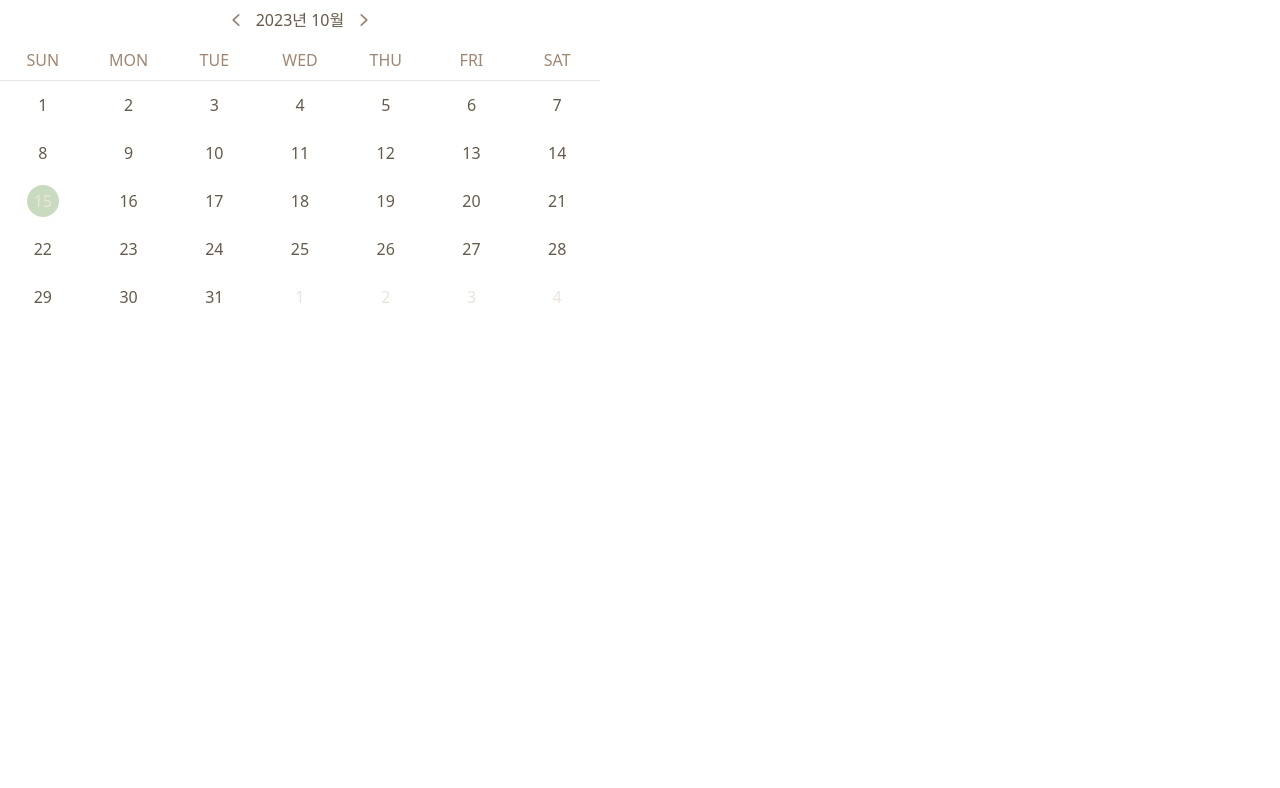
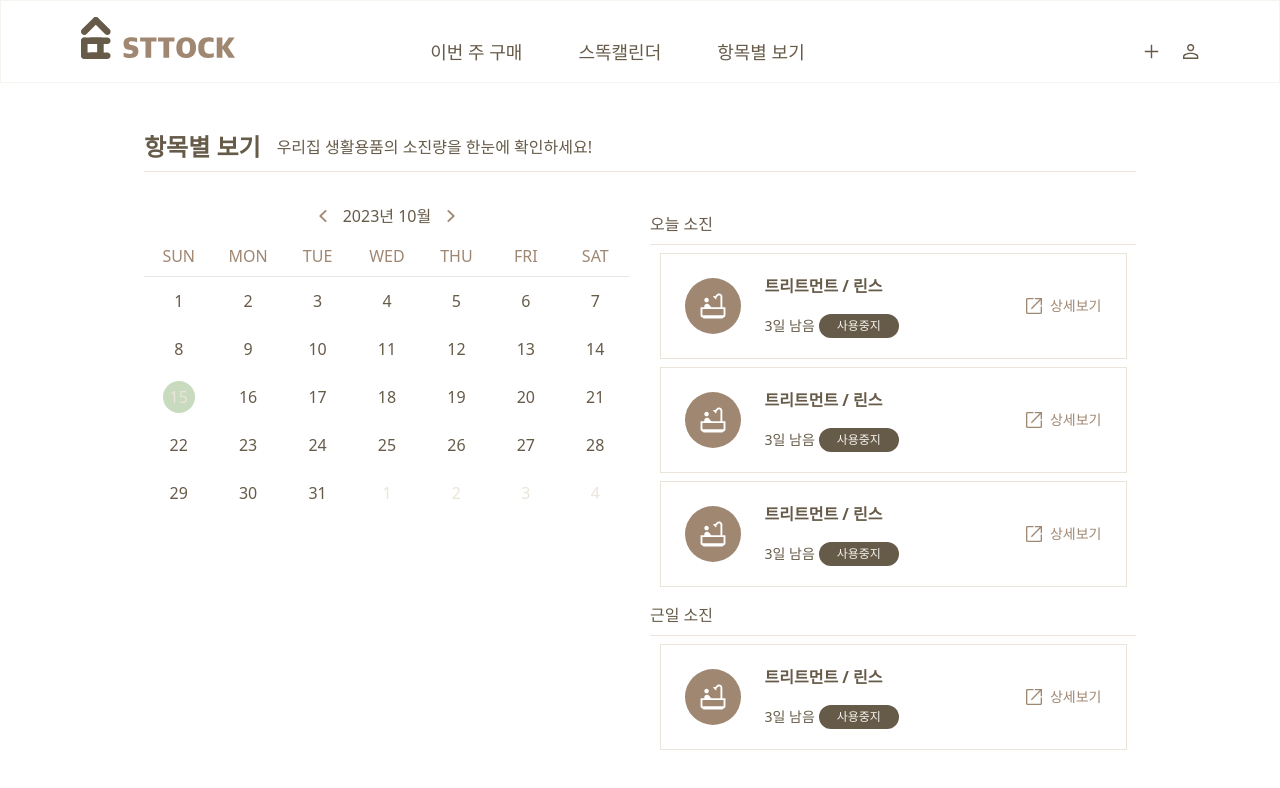
Before and after one commit to Team-Sttock/FE, a Next.js app: page /calendar in a window 1280 px wide. Shown: the top 788 px of the page. Built offline with nearby package versions, Linux system fonts and the light colour scheme.

Commit message:
feat : 캘린더 페이지 구현

```diff
--- /dev/null
+++ b/features/products/components/CalendarItem.tsx
@@ -0,0 +1,54 @@
+import Link from 'next/link'
+
+import { State, StateLabel } from '@/features/common/components/StateLabel'
+export default function CalendarItem() {
+  const product = {
+    id: 1,
+    name: '트리트먼트 / 린스',
+    categoryIcon: '/icons/bath-icon.svg',
+    remainDays: 3,
+  }
+  return (
+    <div className="w-full max-w-[467px] h-fit flex items-center border border-beige py-5 px-6">
+      <div className="flex flex-col justify-between items-center">
+        <img
+          src={product.categoryIcon}
+          alt={product.categoryIcon}
+          className="w-14 h-14 mr-6"
+        />
+      </div>
+      <div className="flex-1 min-w-[140px] flex flex-col justify-between items-start gap-4">
+        <h3 className="mr-3 flex-1 text-dark-brown font-bold">
+          {product.name}
+        </h3>
+        <div className="flex-1 flex items-center  w-full">
+          <span className="text-dark-brown text-center text-sm ">
+            {product.remainDays}일 남음
+          </span>
+          <StateLabel state={State.STOP} />
+        </div>
+      </div>
+
+      <div className="flex justify-center items-center">
+        <GoToDetailButton />
+      </div>
+    </div>
+  )
+}
+
+const GoToDetailButton = () => {
+  return (
+    <>
+      <Link href="/detail/[id]" as="/detail/1" passHref>
+        <button className="flex flex-row items-center justify-center space-x-2 ">
+          <img
+            src="/icons/goto.svg"
+            alt="goto"
+            className="w-4 h-4 object-cover"
+          />
+          <span className="text-light-brown text-sm">상세보기</span>
+        </button>
+      </Link>
+    </>
+  )
+}
--- a/pages/calendar.tsx
+++ b/pages/calendar.tsx
@@ -1,13 +1,80 @@
+import { Noto_Sans } from 'next/font/google'
 import { useState } from 'react'
 
+import Navbar from '@/features/common/components/Navbar'
+import { classNames } from '@/features/common/utils/classNames'
 import Calendar from '@/features/products/components/Calendar'
+import CalendarItem from '@/features/products/components/CalendarItem'
+
+const NotoSans = Noto_Sans({
+  weight: ['500', '400'],
+  subsets: ['latin'],
+})
 
 export default function Page() {
   const [nowDate, setNowDate] = useState(new Date())
 
   return (
-    <div className="w-[600px]">
-      <Calendar nowDate={nowDate} setNowDate={setNowDate}></Calendar>
-    </div>
+    <>
+      <Navbar />
+      <main className="m-auto max-w-5xl w-full px-4 mb-10">
+        <header className="mt-10 mb-4 w-full py-2">
+          <div
+            className={classNames(
+              'space-y-2 w-full mb-2',
+              'sm:space-x-4 sm:space-y-0 sm:flex sm:justify-start sm:items-center'
+            )}
+          >
+            <h1
+              className={classNames(
+                'md:text-2xl text-xl font-bold text-dark-brown',
+                NotoSans.className
+              )}
+            >
+              항목별 보기
+            </h1>
+            <p className="text-dark-brown">
+              우리집 생활용품의 소진량을 한눈에 확인하세요!
+            </p>
+          </div>
+          <hr className="relative w-full border-1 border-beige" />
+        </header>
+        <div className="flex flex-col gap-5 w-full sm:flex-row">
+          <div className="w-full sm:w-1/2">
+            <Calendar nowDate={nowDate} setNowDate={setNowDate}></Calendar>
+          </div>
+          <div className="w-full sm:w-1/2">
+            <div className="flex flex-col justify-center items-stretch max-w-3xl w-full py-2">
+              <ExhaustedContainer label="오늘 소진">
+                <CalendarItem /> <CalendarItem />
+                <CalendarItem />
+              </ExhaustedContainer>
+              <div>
+                <ExhaustedContainer label="근일 소진">
+                  {<CalendarItem />}
+                </ExhaustedContainer>
+              </div>
+            </div>
+          </div>
+        </div>
+      </main>
+    </>
   )
 }
+
+interface ExhaustedContainerProps {
+  label: string
+  children: React.ReactNode
+}
+
+const ExhaustedContainer = ({ children, label }: ExhaustedContainerProps) => {
+  return (
+    <>
+      <div className="my-2">
+        <span className="text-dark-brown">{label}</span>
+        <hr className="relative w-full border-1 border-beige my-2 " />
+        <div className="flex flex-col items-center gap-2">{children}</div>
+      </div>
+    </>
+  )
+}
```
